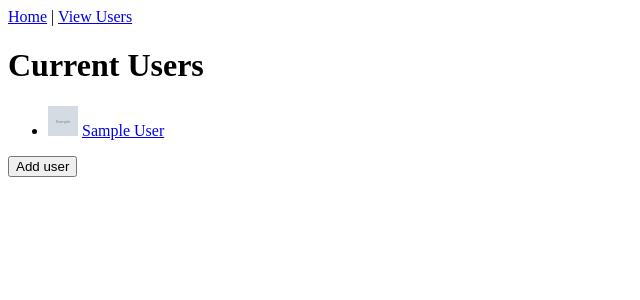
After one commit to dalbiter/Blogly, a Flask app: page /users in a window 1280 px wide. The commit adds this page. Shown: the top 300 px of the page, without its empty margins (0-640 px from the left). Run offline with Flask 3, Linux system fonts and the light colour scheme; tables that the repository leaves empty hold one stand-in row (values such as "Sample post"); grey boxes marked "Sample" are stand-in pictures.

Commit message:
added model for users, routes for: user list, user profile, add user, edit user, delete user

```diff
--- a/app.py
+++ b/app.py
@@ -7,15 +7,93 @@ app = Flask(__name__)
 
 app.app_context().push()
 
-app.config['SQLALCHEMY_DATABASE_URI'] = 'postgresql:///test_db'
-app.config['SQLALCHEMY_ECHO'] = True
+app.config['SQLALCHEMY_DATABASE_URI'] = 'postgresql:///blogly_db'
+app.config['SQLALCHEMY_ECHO'] = False
 app.config['SECRET_KEY'] = 'secret-key'
 app.config['DEBUG_TB_INTERECEPT_REDIRECTS'] = False
 debug = DebugToolbarExtension(app)
 
 connect_db(app)
 
+db.create_all()
+
 @app.route('/')
 def home_page():
+    """at the moment redirects to users landing page"""
 
-    return render_template('base.html')
+    return redirect('/users')
+
+@app.route('/users')
+def users():
+    """Show list of current users"""
+
+    users = User.query.all()
+    return render_template('users.html', users=users)
+
+@app.route('/users/new')
+def add_new_user():
+    """show create user form"""
+
+    return render_template('new_users.html')
+
+@app.route('/users/new', methods=['POST'])
+def submit_new_user():
+    """collects form data and submits new user, updates user table"""
+
+    first = request.form['first_name']
+    last = request.form['last_name']
+    img = request.form['img_url']
+    img = img if img else '/static/images/default_profile_photo.png'
+
+    new_user = User(first_name=first, last_name=last, image_url=img)
+    db.session.add(new_user)
+    db.session.commit()
+    return redirect('/users')
+
+@app.route('/users/<int:user_id>')
+def show_user_details(user_id):
+    """show user profile"""
+
+    user = User.query.get_or_404(user_id)
+    print(user.image_url)
+    return render_template('user_profile.html', user=user)
+
+@app.route('/users/<int:user_id>/edit')
+def edit_user_form(user_id):
+    """show form to edit a user"""
+
+    user = User.query.get(user_id)
+    return render_template('edit_user.html', user=user)
+
+@app.route('/users/<int:user_id>/edit', methods=['POST'])
+def edit_user(user_id):
+    """takes user data from form and update database with new info"""
+
+    user = User.query.get(user_id)
+
+    first = request.form['first_name']
+    first = first if first else user.first_name
+    last = request.form['last_name']
+    last = last if last else user.last_name
+    img = request.form['img_url']
+    img = img if img else user.image_url
+
+    user.first_name = first
+    user.last_name = last
+    user.image_url = img
+
+    db.session.add(user)
+    db.session.commit()
+
+    print(img)
+
+    return redirect(f'/users/{user_id}')
+
+@app.route('/users/<int:user_id>/delete', methods=['POST'])
+def delete_user(user_id):
+
+    User.query.filter_by(id=user_id).delete()
+
+    db.session.commit()
+
+    return redirect('/users')
--- a/templates/base.html
+++ b/templates/base.html
@@ -3,9 +3,23 @@
 <head>
     <meta charset="UTF-8">
     <meta name="viewport" content="width=device-width, initial-scale=1.0">
-    <title>Document</title>
+    <title>{% block title %}{% endblock %}</title>
 </head>
 <body>
 
+    <nav id="nav_bar">
+        <a href="/">Home</a>
+        |
+        <a href="/users">View Users</a>
+    </nav>
+
+    <h1>
+        {% block h1 %}
+        {% endblock %}
+    </h1>
+
+    {% block content %}
+    {% endblock %}
+
 </body>
 </html>
--- /dev/null
+++ b/templates/users.html
@@ -0,0 +1,25 @@
+{% extends 'base.html' %}
+
+{% block title %}
+    Blogly Current Users
+{% endblock %}
+
+{% block h1 %}
+    Current Users
+{% endblock %}
+
+{% block content %}
+    <ul>
+        {% for user in users %}
+        <li>
+            <img src="{{user.image_url}}" alt="" height="30px" width="30px" class="thumbnail">
+            <a href="/users/{{user.id}}">{{user.first_name}} {{user.last_name}}</a>
+        </li>
+        {% endfor %}
+    </ul>
+    <p>
+        <form action="/users/new">
+            <button>Add user</button>
+        </form>
+    </p>
+{% endblock %}
```
Also changed, not shown: models.py (+10 -5 lines), templates/edit_user.html (added, +26 -0 lines), templates/new_users.html (added, +23 -0 lines), templates/user_profile.html (added, +20 -0 lines).
